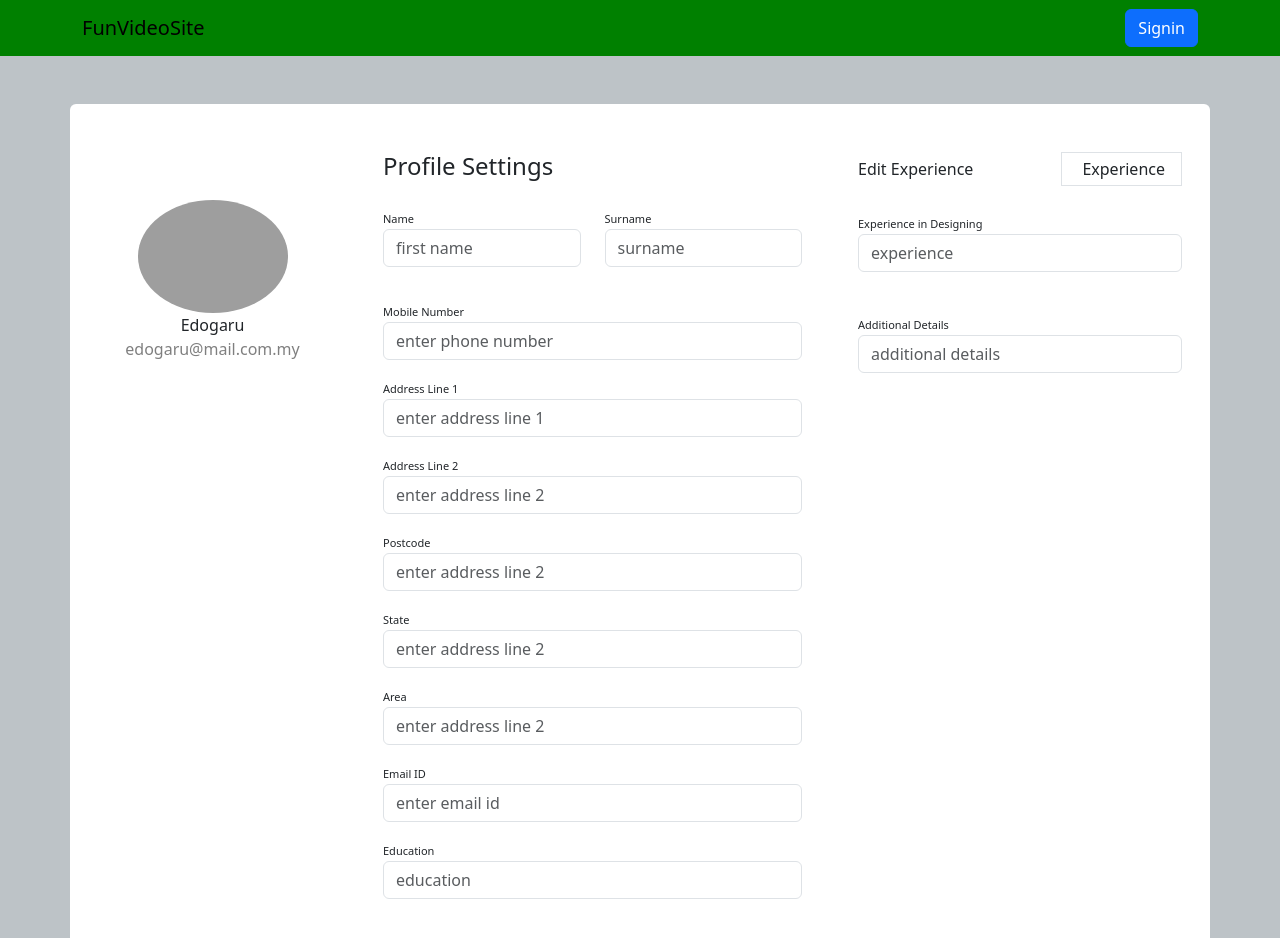
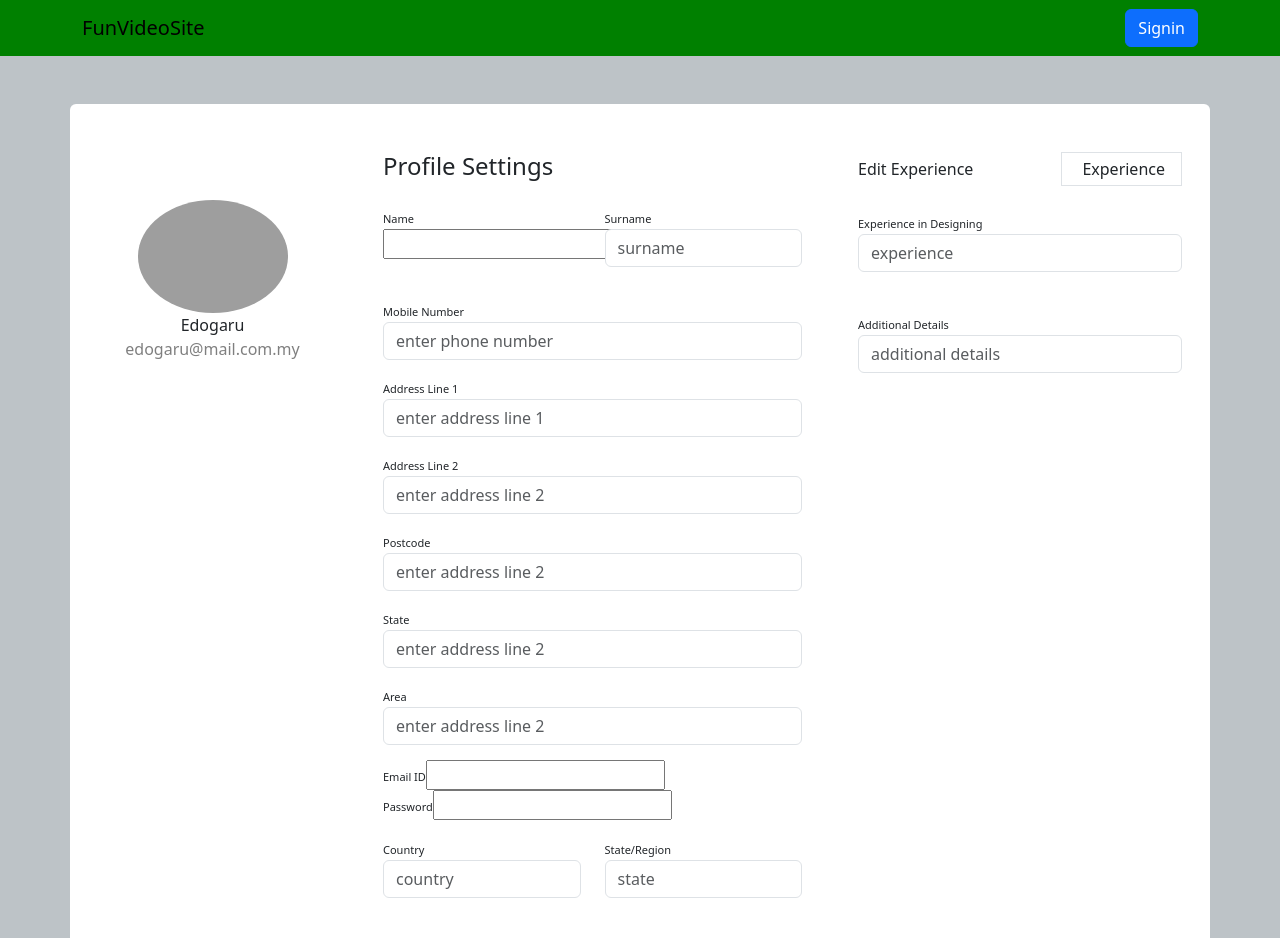
Before and after one commit to Nep-Ne/FunVideoSite, a React (Create React App) app in the folder frontend/: page /profile in a window 1280 px wide. Shown: the top 938 px of the page. Built offline with nearby package versions, Linux system fonts and the light colour scheme; grey boxes are pictures that could not be loaded.

Commit message:
update username,pass,email Profile

```diff
--- a/frontend/src/screen/ProfileScreen.js
+++ b/frontend/src/screen/ProfileScreen.js
@@ -1,6 +1,36 @@
-import react from "react";
+import React, { useState, useEffect } from 'react';
+import { Link } from 'react-router-dom';
+import {  update } from '../actions/userActions';
+import { useDispatch, useSelector } from 'react-redux';
+
 import { Row } from "react-bootstrap";
 function ProfileScreen(props) {
+const [name, setName] = useState('');
+  const [password, setPassword] = useState('');
+  const [email, setEmail] = useState('');
+  const dispatch = useDispatch();
+  const userSignin = useSelector(state => state.userSignin);
+  const { userInfo } = userSignin;
+  const submitHandler = (e) => {
+    e.preventDefault();
+    dispatch(update({ userId: userInfo._id, email, name, password }))
+  }
+  const userUpdate = useSelector(state => state.userUpdate);
+  const { loading, success, error } = userUpdate;
+  useEffect(() => {
+    if (userInfo) {
+      console.log(userInfo.name)
+      setEmail(userInfo.email);
+      setName(userInfo.name);
+      setPassword(userInfo.password);
+    }
+    return () => {
+
+    };
+  }, [userInfo])
+
+
+
     return (
         <div class="container rounded bg-white mt-5 mb-5">
             <div class="row">
@@ -13,7 +43,7 @@ function ProfileScreen(props) {
                             <h4 class="text-right">Profile Settings</h4>
                         </div>
                         <div class="row mt-2">
-                            <div class="col-md-6"><label class="labels">Name</label><input type="text" class="form-control" placeholder="first name" value="" /></div>
+                            <div class="col-md-6"><label class="labels">Name</label><input value={name} type="name" name="name" id="name" onChange={(e) => setName(e.target.value)} /></div>
                             <div class="col-md-6"><label class="labels">Surname</label><input type="text" class="form-control" value="" placeholder="surname" /></div>
                         </div>
                         <div class="row mt-3">
@@ -23,15 +53,15 @@ function ProfileScreen(props) {
                             <div class="col-md-12"><label class="labels">Postcode</label><input type="text" class="form-control" placeholder="enter address line 2" value="" /></div>
                             <div class="col-md-12"><label class="labels">State</label><input type="text" class="form-control" placeholder="enter address line 2" value="" /></div>
                             <div class="col-md-12"><label class="labels">Area</label><input type="text" class="form-control" placeholder="enter address line 2" value="" /></div>
-                            <div class="col-md-12"><label class="labels">Email ID</label><input type="text" class="form-control" placeholder="enter email id" value="" /></div>
-                            <div class="col-md-12"><label class="labels">Education</label><input type="text" class="form-control" placeholder="education" value="" /></div>
+                            <div class="col-md-12"><label class="labels">Email ID</label><input value={email} type="email" name="email" id="email" onChange={(e) => setEmail(e.target.value)} /></div>
+                            <div class="col-md-12"><label class="labels">Password</label><input value={password} type="password" id="password" name="password" onChange={(e) => setPassword(e.target.value)} /></div>
                         </div>
                         <div class="row mt-3">
                             <div class="col-md-6"><label class="labels">Country</label><input type="text" class="form-control" placeholder="country" value="" /></div>
                             <div class="col-md-6"><label class="labels">State/Region</label><input type="text" class="form-control" value="" placeholder="state" /></div>
                         </div>
                         <Row>
-                        <div class="col-md-4 mt-5 text-center"><button class="btn btn-primary profile-button" type="button">Save Profile</button></div>
+                        <div class="col-md-4 mt-5 text-center"><button class="btn btn-primary profile-button" type="button" onClick={submitHandler}>Save Profile</button></div>
                         <div class="col-md-4 mt-5 text-center"><a class="btn btn-primary profile-button" href="/uploads" type="button">Upload video</a></div>
                         {/* ban đầu là button  Upload video chứ ko phải a nhưng theo cách bootstrap này phải dùng a chứ ko được dùng button, nếu dùng button của react bootstrap thì vẫn có thể dùng href!!!*/}
 
```
